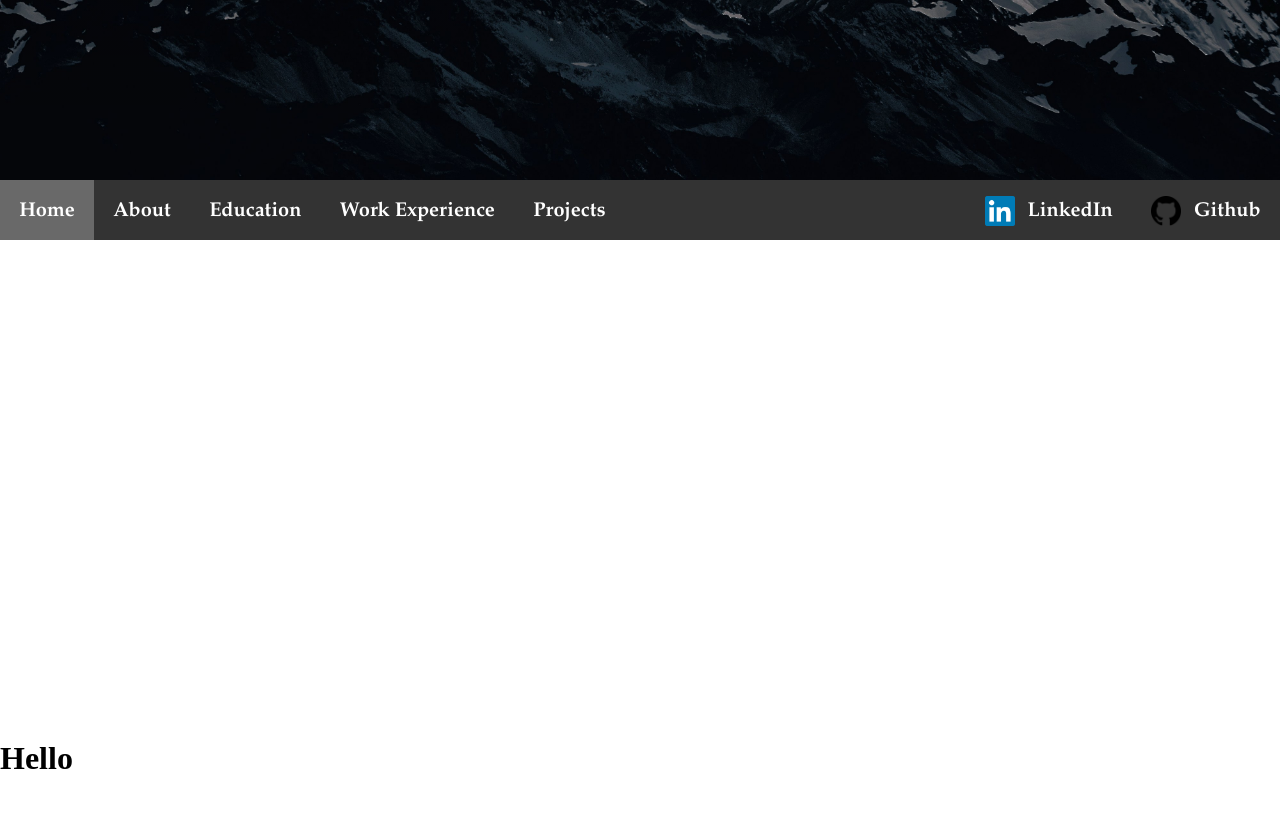
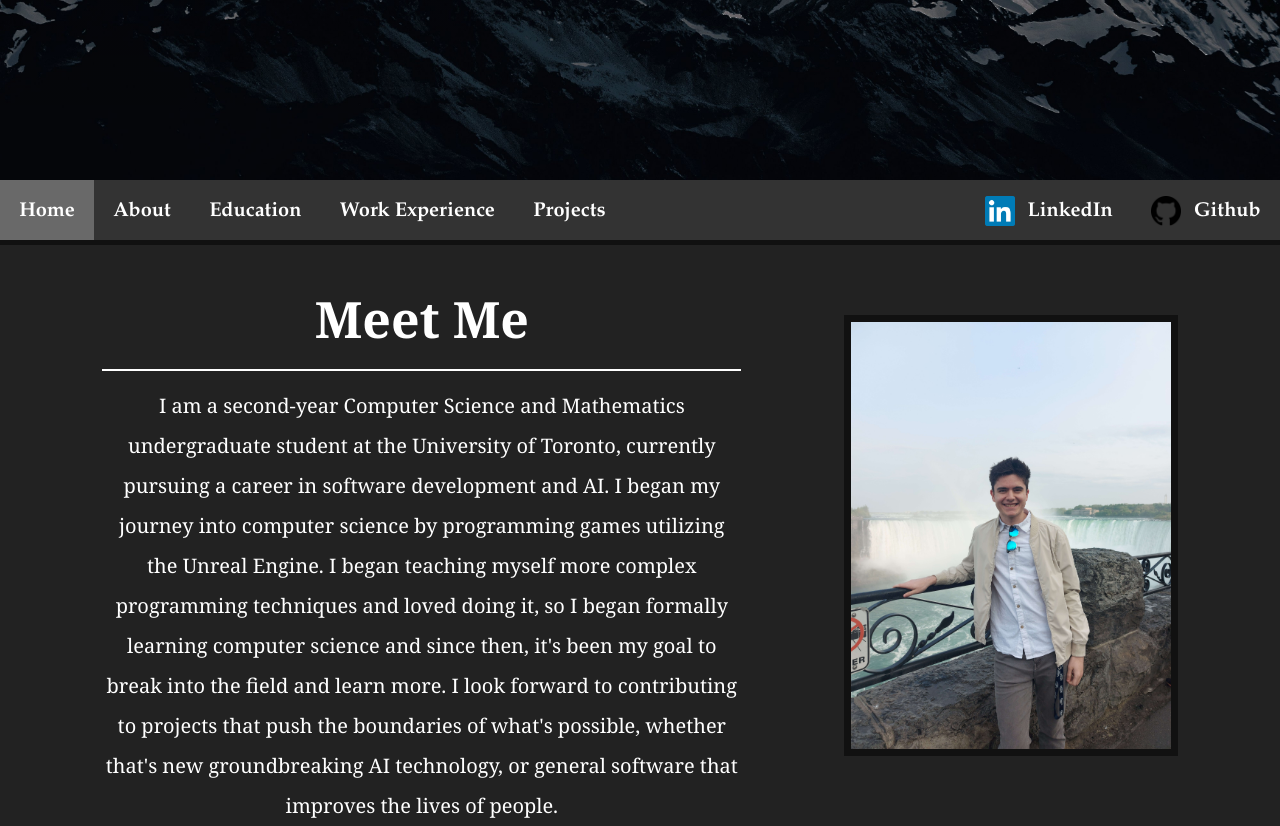
Before and after one commit to AlexVoidoc/AlexVoidoc.github.io, a Flask app: page / in a window 1280 px wide. Shown: the part 572-1398 px from the top of the page. Before the commit the page ends 1341 px from the top, so only its background shows below. Run offline with Flask 3, Linux system fonts and the light colour scheme.

Commit message:
Polished home page

```diff
--- /dev/null
+++ b/static/css/home.css
@@ -0,0 +1,60 @@
+#home-banner {
+    background-image: linear-gradient(rgb(0, 0, 0, 0.5), rgb(0, 0, 0, 0)), url("/static/images/mountain.jpg");
+    background-size: cover;
+    width: 100%;
+    height: 94vh;
+    background-position: center;
+    background-repeat: no-repeat;
+    display: flex;
+    justify-content: center;
+    align-items: center;
+}
+
+#banner-name {
+    color: white;
+    font-size: 10vw;
+    text-align: center;
+    font-family: Georgia, sans-serif;
+    animation: fadeIn 3s;
+}
+
+@keyframes fadeIn {
+    0% {opacity: 0; translate: 0 50px;}
+    100% {opacity: 1; translate: 0 0;}
+}
+
+#home-block {
+    display: flex;
+    align-items: center;
+}
+
+#home-text {
+    color: white;
+    font-family: Georgia, sans-serif;
+    font-size: 20px;
+    margin-left: 8vw;
+    margin-top: 3vh;
+    flex-grow: 1;
+    margin-right: 8vw;
+    line-height: 2;
+    text-align: center;
+}
+
+#home-text-title {
+    font-size: 50px;
+    font-weight: bold;
+    border-bottom: 2px solid white;
+    margin-bottom: 15px;
+}
+
+#personal-photo {
+    width: 25%;
+    height: 25%;
+    float: right;
+    margin-right: 8vw;
+    margin-top: 5vh;
+    margin-bottom: 5vh;
+    object-fit: cover;
+    border: 7px solid #111111;
+    padding: 0;
+}
--- a/static/style.css
+++ b/static/css/navigation.css
@@ -1,24 +1,7 @@
 body {
     margin: 0;
     padding: 0;
-}
-
-
-#home-banner {
-    background-image: linear-gradient(rgb(0, 0, 0, 0.5), rgb(0, 0, 0, 0)), url("/static/images/mountain.jpg");
-    background-size: cover;
-    width: 100%;
-    height: 94vh;
-    background-position: center;
-    background-repeat: no-repeat;
-    display: flex;
-    color: white;
-    font-size: 10vw;
-    text-align: center;
-    justify-content: center;
-    align-items: center;
-    font-family: Georgia, sans-serif;
-
+    background-color: #222;
 }
 
 /* ------ Navigation Start ----- */
@@ -36,6 +19,7 @@
     overflow: hidden;
     margin: 0;
     padding: 0;
+    border-bottom: 5px solid #111111;
 }
 
 /* Navigation Bar Buttons */
--- a/templates/home.html
+++ b/templates/home.html
@@ -2,12 +2,13 @@
 <html lang="en">
 <head>
     <meta charset="UTF-8">
-    <link rel="stylesheet" type="text/css" href="{{ url_for('static', filename='style.css') }}">
+    <link rel="stylesheet" type="text/css" href="{{ url_for('static', filename='/css/navigation.css') }}">
+    <link rel="stylesheet" type="text/css" href="{{ url_for('static', filename='/css/home.css') }}">
     <title>Home</title>
 </head>
 <body>
 
-<div id="home-banner">Alexander Voidoc</div>
+<div id="home-banner"><div id="banner-name">Alexander Voidoc</div></div>
 
 <!--Navigation Bar-->
 
@@ -31,9 +32,19 @@
     </ul>
 </nav>
 
-<div class="basic-text" style="margin-top: 500px">
-    <h1>Hello</h1>
+<div id="home-block">
+    <div id="home-text">
+        <div id="home-text-title">Meet Me</div>
+        I am a second-year Computer Science and Mathematics undergraduate student at the University of Toronto,
+        currently pursuing a career in software development and AI. I began my journey into computer science by
+        programming games utilizing the Unreal Engine. I began teaching myself more complex programming techniques and
+        loved doing it, so I began formally learning computer science and since then, it's been my goal to break into
+        the field and learn more. I look forward to contributing to projects that push the boundaries of what's
+        possible, whether that's new groundbreaking AI technology, or general software that improves the lives of people.
+    </div>
+    <img id="personal-photo" src="/static/images/Me.jpg" alt="A picture of Alexander Voidoc">
 </div>
+
 
 </body>
 </html>
```
Also changed, not shown: static/images/Me.jpg (added).
